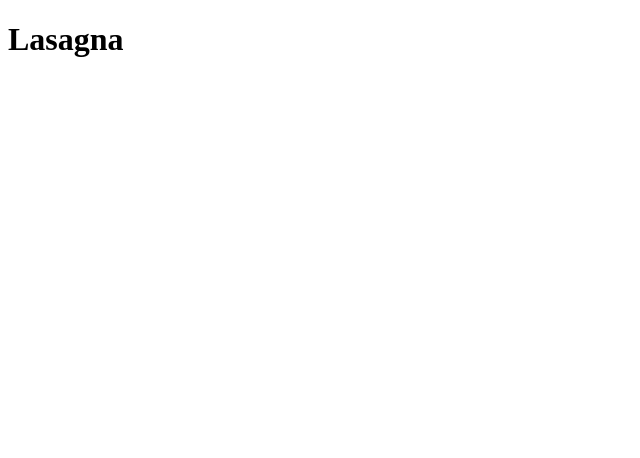
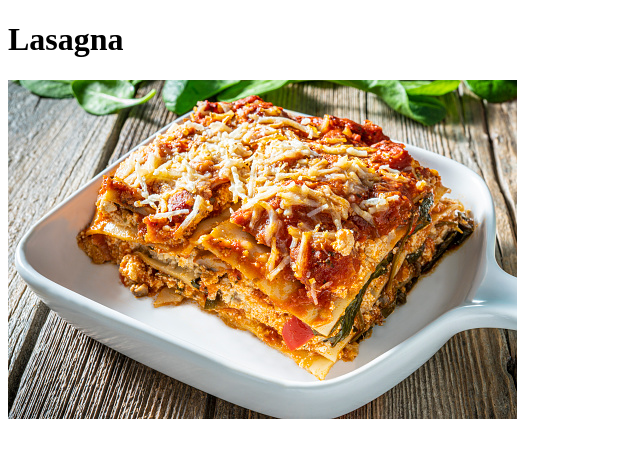
Before and after one commit to michaelabebaws/odin-recipes, a plain HTML site: page recipes/lasagna.html in a window 1280 px wide. Shown: the whole page, without its empty margins (0-640 px from the left). Drawn offline with Linux system fonts and the light colour scheme.

Commit message:
linking images with respect to thier recipe

```diff
--- a/recipes/lasagna.html
+++ b/recipes/lasagna.html
@@ -7,5 +7,6 @@
 </head>
 <body>
     <h1>Lasagna</h1>
+    <img src="/odin-recipes/food-imgs/lasagna.png" alt="">
 </body>
 </html>
```
Also changed, not shown: food-imgs/lasagna.png (renamed from food-imgs/lasagna.jpeg).
